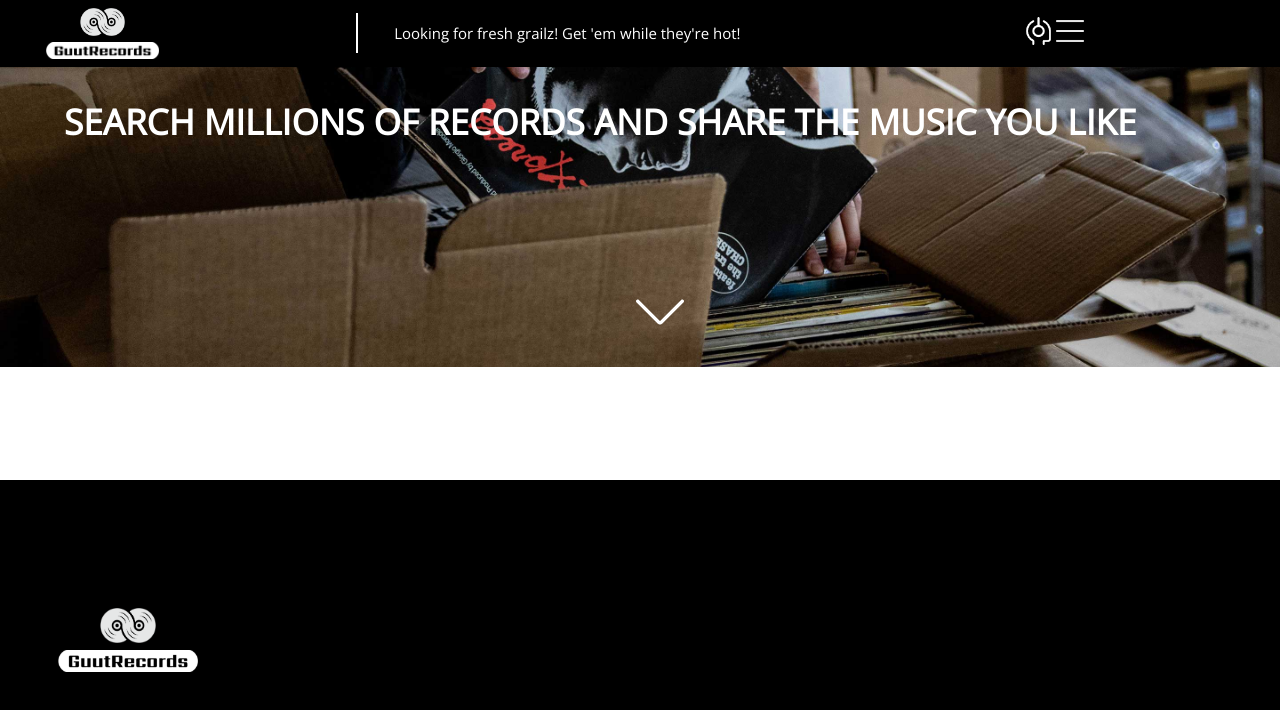
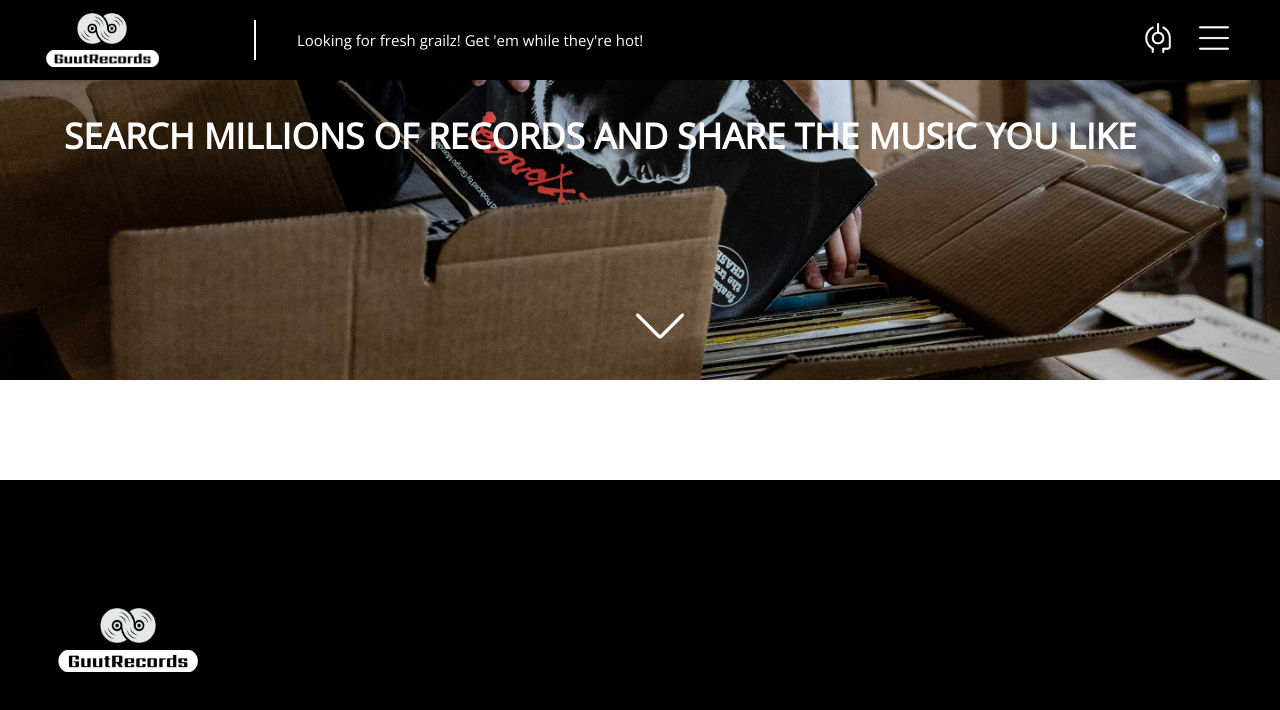
Before and after one commit to Shuertad/Proyectos_SHdS, a plain HTML site: page M1_p2_dynamicweb/index.html in a window 1280 px wide. Drawn offline with Linux system fonts and the light colour scheme.

Commit message:
position burger menus - WIP

```diff
--- a/M1_p2_dynamicweb/index.css
+++ b/M1_p2_dynamicweb/index.css
@@ -25,20 +25,31 @@
     box-sizing: border-box;
   }
 
-.page_header {
-    background-color: var(--primary);
-    width: 100%;
-    display: flex;
-    min-height: 60px;
-}
-
   .header_info {
     display: flex;
+    position: fixed;
     justify-content: space-between;
     align-items: center;
     background-color: var(--primary);
     width: 80%;
+    min-height: 80px;
+    z-index: 4;
   }
+
+.header_user {
+    display: flex;
+    justify-content: right;
+    align-items: center;
+    gap: 2%;
+    background-color: var(--primary);
+    position: fixed;
+    right: 0px;
+    top: 0px;
+    width: 100%;
+    min-height: 80px;
+    z-index: 3;
+    padding-right: 4%;;
+}
 
 .logos {
     display: flex;
@@ -50,16 +61,18 @@
 
   .logo1 {
     width: 22%;
+    min-width: 50px;
     margin: 4% 0% 0% 0%
   }
 
   .logo2{
     width: 55%;
+    min-width: 100px;
     margin: 3% 0% 4% 0%;
   }
 
   .search_bar {
-    width: 65%;
+    width: 75%;
     background-color: var(--primary);
 
     height: 40px;
@@ -82,15 +95,6 @@
   ::placeholder {
     color: var(--white);
     opacity: 1;
-  }
-
-  .header_menus {
-
-    gap: 5%;
-    top: 5%;
-    right: 5%;
-    display: inline-flex;
-    align-items: center;
   }
 
   .navbar_page, .navbar_user {
@@ -119,10 +123,10 @@
   .main_nav li {
     text-align: center;
     margin: 15px auto;
+    color: var(--white);
   }
 
   .navbar_toggle {
-
     cursor: pointer;
   }
 
@@ -136,6 +140,7 @@
     width: 100%;
     position: relative;
     margin: auto;
+    top: 80px;
   }
 
 .cover_image {
--- a/M1_p2_dynamicweb/index.html
+++ b/M1_p2_dynamicweb/index.html
@@ -13,8 +13,7 @@
     <link rel="stylesheet" href="index.css" />
   </head>
   <body>
-    <header class="page_header">
-      <div class="header_info">
+    <header class="header_info">
       <div class="logos">
         <img src="./assets/record_logo_white.png" alt="logo" class="logo1" />
         <img
@@ -29,8 +28,8 @@
           placeholder="Looking for fresh grailz! Get 'em while they're hot!"
         />
       </div>
-      </div>
-      <div class="header_menus">
+    </header>
+    <header class="header_user">
       <nav class="navbar_user">
         <label class="navbar_toggle" for="checkToggle"
           ><img src="./assets/user_icon.png" alt="profile" class="icon1"
@@ -55,7 +54,6 @@
           <li><a href="#" class="nav_links"></a>ARTISTS</li>
         </ul>
       </nav>
-      </div>
     </header>
     <main>
       <article>
```
Lines whose indentation alone changed are shown as unchanged.
